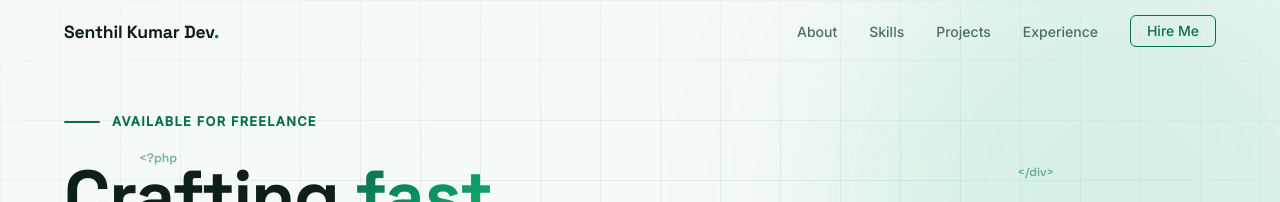
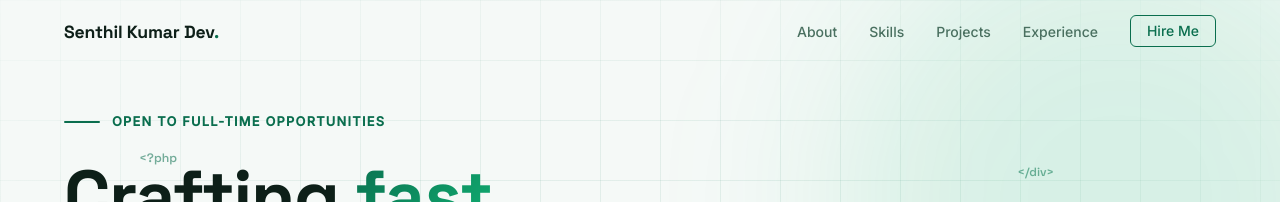
Before and after one commit to projectAI21/senthil-kumar-wordpress-developer, a plain HTML site: page index.html in a window 1280 px wide. Shown: the top 202 px of the page. Drawn offline with Linux system fonts and the light colour scheme.

Commit message:
Update freelance availability message to full-time

```diff
--- a/index.html
+++ b/index.html
@@ -834,7 +834,7 @@
       <div class="hero-content">
         <div class="hero-eyebrow">
           <span class="hero-eyebrow-line"></span>
-          <span>Available for freelance</span>
+          <span>Open to Full-Time Opportunities</span>
         </div>
 
         <h1>
```
